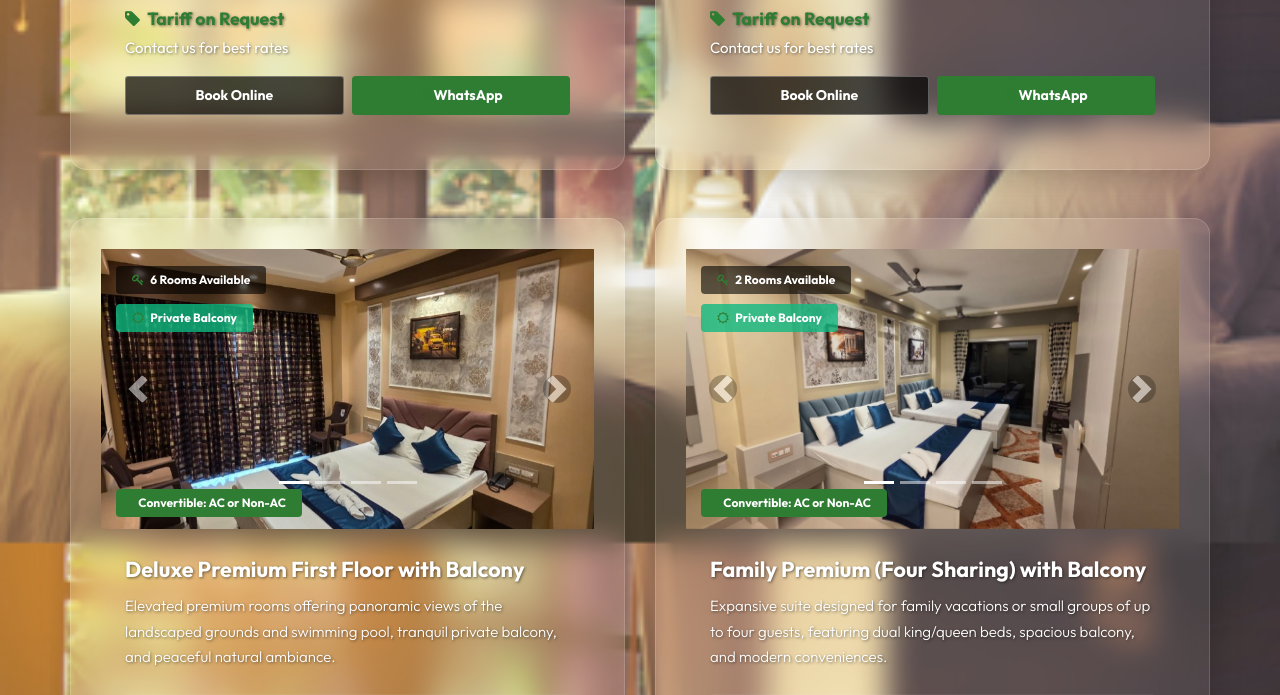
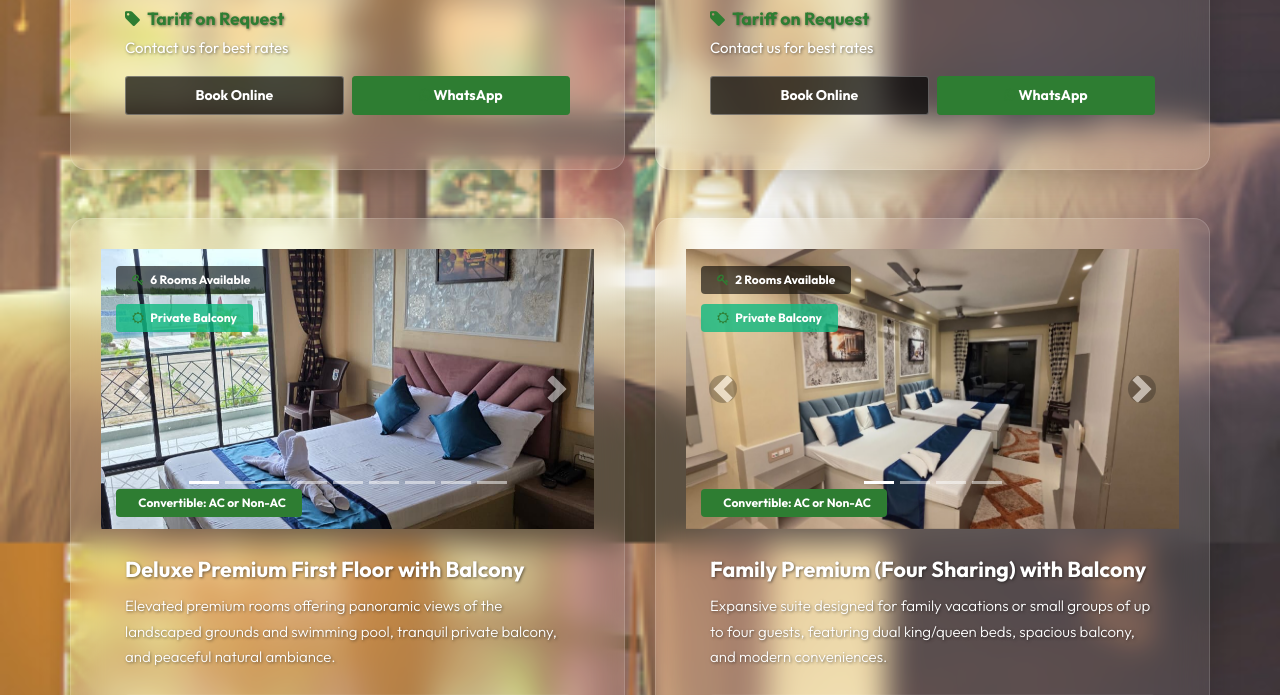
Before and after one commit to Abhiraj0406/parijat_resort_bolpur_banquet, a PHP site: page /accomodation.php in a window 1280 px wide. Shown: the part 1235-1930 px from the top of the page. Run offline with PHP 8.4, Linux system fonts and the light colour scheme; data comes from the database, SQL or seed files in the repository; data that the repository does not hold is empty.

Commit message:
feat: add new room images and expand carousel slides

```diff
--- a/accomodation.php
+++ b/accomodation.php
@@ -154,19 +154,39 @@ $allRates = $ratesStmt->fetchAll();
                                     <li data-target="#roomCarousel3" data-slide-to="1"></li>
                                     <li data-target="#roomCarousel3" data-slide-to="2"></li>
                                     <li data-target="#roomCarousel3" data-slide-to="3"></li>
+                                    <li data-target="#roomCarousel3" data-slide-to="4"></li>
+                                    <li data-target="#roomCarousel3" data-slide-to="5"></li>
+                                    <li data-target="#roomCarousel3" data-slide-to="6"></li>
+                                    <li data-target="#roomCarousel3" data-slide-to="7"></li>
+                                    <li data-target="#roomCarousel3" data-slide-to="8"></li>
                                 </ol>
                                 <div class="carousel-inner h-100">
                                     <div class="carousel-item active h-100">
-                                        <img src="image/first_slide1.jpg" alt="Deluxe Premium First Floor Master Bed" class="w-100 h-100" style="object-fit: cover;">
+                                        <img src="image/first_slide_1.jpeg" alt="Deluxe Premium First Floor Room" class="w-100 h-100" style="object-fit: cover;">
                                     </div>
                                     <div class="carousel-item h-100">
-                                        <img src="image/first_slide2.jpg" alt="Deluxe Premium First Floor Side View" class="w-100 h-100" style="object-fit: cover;">
+                                        <img src="image/first_slide_2.jpeg" alt="Deluxe Premium First Floor Bed View" class="w-100 h-100" style="object-fit: cover;">
                                     </div>
                                     <div class="carousel-item h-100">
-                                        <img src="image/first_slide3.jpg" alt="Deluxe Premium First Floor with Balcony View" class="w-100 h-100" style="object-fit: cover;">
+                                        <img src="image/first_slide_3.jpeg" alt="Deluxe Premium First Floor Interior" class="w-100 h-100" style="object-fit: cover;">
                                     </div>
                                     <div class="carousel-item h-100">
-                                        <img src="image/first_slide4.jpg" alt="Modern Bathroom with Geyser" class="w-100 h-100" style="object-fit: cover;">
+                                        <img src="image/first_slide_4.jpeg" alt="Deluxe Premium First Floor Balcony & View" class="w-100 h-100" style="object-fit: cover;">
+                                    </div>
+                                    <div class="carousel-item h-100">
+                                        <img src="image/first_slide_5.jpeg" alt="Modern Bathroom Amenities" class="w-100 h-100" style="object-fit: cover;">
+                                    </div>
+                                    <div class="carousel-item h-100">
+                                        <img src="image/first_slide_6.jpeg" alt="Deluxe Premium First Floor Room Setup" class="w-100 h-100" style="object-fit: cover;">
+                                    </div>
+                                    <div class="carousel-item h-100">
+                                        <img src="image/first_slide_7.jpeg" alt="Deluxe Premium First Floor Bathroom" class="w-100 h-100" style="object-fit: cover;">
+                                    </div>
+                                    <div class="carousel-item h-100">
+                                        <img src="image/first_slide_8.jpeg" alt="Deluxe Premium First Floor Wash Area" class="w-100 h-100" style="object-fit: cover;">
+                                    </div>
+                                    <div class="carousel-item h-100">
+                                        <img src="image/first_slide_9.jpeg" alt="Deluxe Premium First Floor Comfort" class="w-100 h-100" style="object-fit: cover;">
                                     </div>
                                 </div>
                                 <a class="carousel-control-prev" href="#roomCarousel3" role="button" data-slide="prev" style="width: 15%; z-index: 4;">
```
Also changed, not shown: index.php (+24 -4 lines), image/first_slide1.jpg (deleted), image/first_slide2.jpg (deleted), image/first_slide3.jpg (deleted), image/first_slide4.jpg (deleted), image/first_slide_1.jpeg (added), image/first_slide_2.jpeg (added), image/first_slide_3.jpeg (added), image/first_slide_4.jpeg (added), image/first_slide_5.jpeg (added), image/first_slide_6.jpeg (added), image/first_slide_7.jpeg (added), image/first_slide_8.jpeg (added), image/first_slide_9.jpeg (added).
